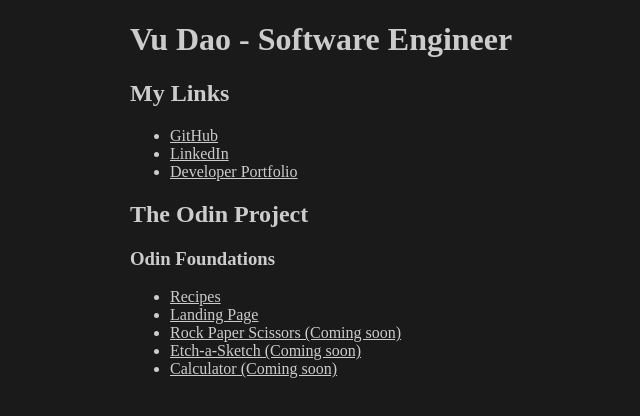
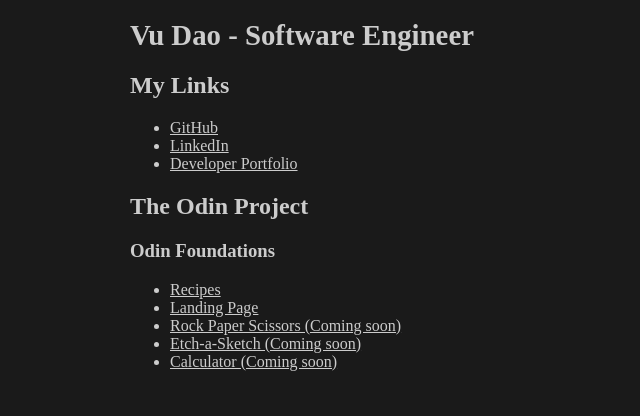
Before and after one commit to v24dao/v24dao.github.io, a plain HTML site: page index.html in a window 1280 px wide. Shown: the whole page, without its empty margins (310-950 px from the left). Drawn offline with Linux system fonts and the light colour scheme.

Commit message:
Change Font Size

```diff
--- a/index.html
+++ b/index.html
@@ -10,6 +10,9 @@
                 background-color: #1a1a1a;
             }
 
+            h1 {
+                font-size: 1.8rem;
+            }
             .container {
                 max-width: 400px;
                 margin: 0 auto;
```
